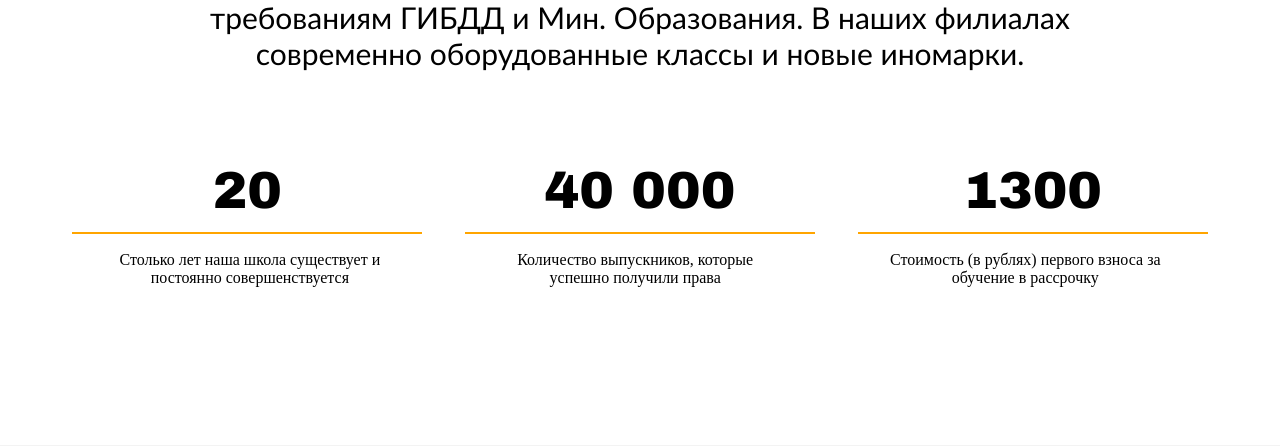
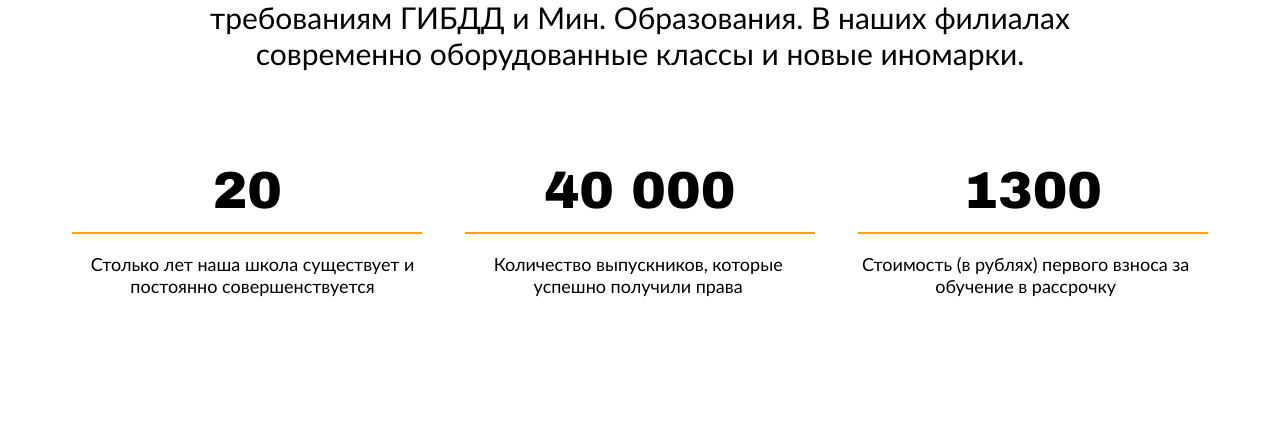
Before and after one commit to Legenda1224/repo-html, a PHP site: page / in a window 1280 px wide. Shown: the part 967-1413 px from the top of the page. Run offline with PHP 8.4, Linux system fonts and the light colour scheme.

Commit message:
Update style.css

```diff
--- a/css/style.css
+++ b/css/style.css
@@ -137,7 +137,7 @@ header h3{
 	width: 350px;
 	border-bottom: 2px solid orange;
 }
- #pod-border{
+ #pod_border{
 	font-family: 'Gill Sans', 'Gill Sans MT', Calibri, 'Trebuchet MS', sans-serif;
 	font-size: 18px;
 }
```
